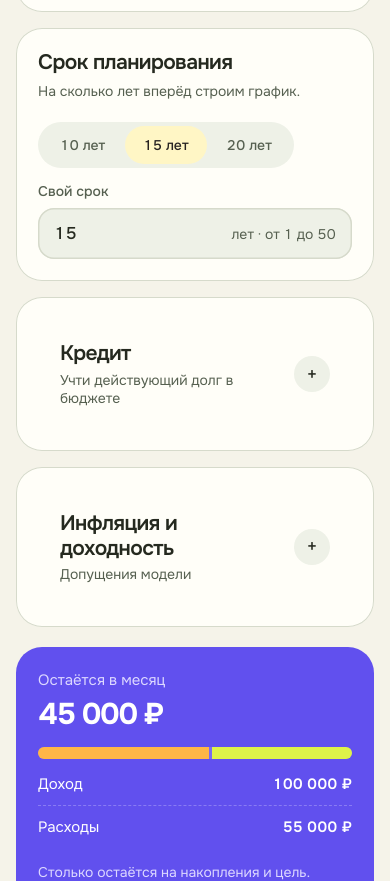
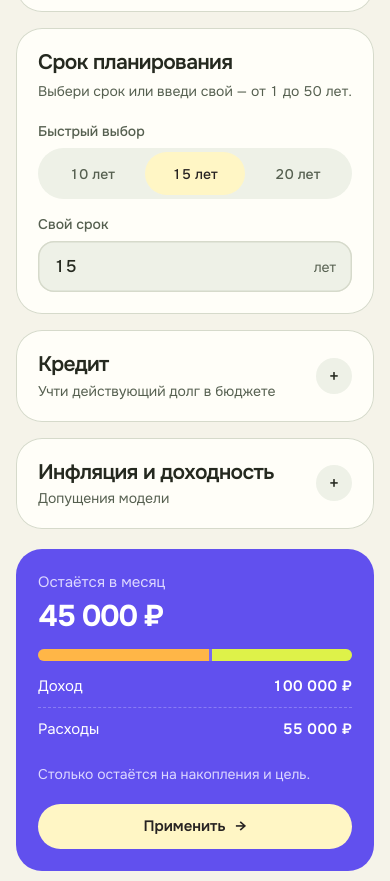
Before and after one commit to tylthecre/mathical-financial-simulator, a plain HTML site: page plan.html in a window 390 px wide. Shown: the part 2070-2951 px from the top of the page. Drawn offline with Linux system fonts and the light colour scheme.

Commit message:
Align plan fields and separate help text from inputs

```diff
--- a/css/site.css
+++ b/css/site.css
@@ -128,7 +128,7 @@ input[type=range]{width:100%;accent-color:var(--purple)}
 
 /* Форма плана */
 .form-layout{display:grid;grid-template-columns:minmax(0,1fr) 350px;gap:20px;align-items:start}
-.form-stack{display:grid;gap:16px}
+.form-stack{display:grid;grid-template-columns:minmax(0,1fr);min-width:0;gap:16px}
 .form-card h2{margin-bottom:6px}
 .form-card .sub{color:var(--muted);font-size:14px;margin:0 0 20px;line-height:1.5}
 .form-grid{display:grid;grid-template-columns:repeat(2,minmax(0,1fr));gap:16px}
@@ -141,7 +141,11 @@ input[type=range]{width:100%;accent-color:var(--purple)}
 .plus{width:36px;height:36px;border-radius:50%;background:var(--surface-2);display:grid;place-items:center;font-size:20px;flex:none;transition:transform .4s var(--ease),background .25s}
 .card-details[open] .plus{transform:rotate(45deg);background:var(--lime);color:#1b2108}
 .card-details .inner{padding:0 28px 28px;animation:page-in .45s var(--ease) both}
-.horizon-row{display:flex;gap:14px;align-items:center;flex-wrap:wrap}
+.horizon-row{display:grid;grid-template-columns:max-content minmax(0,1fr);align-items:end;gap:16px}
+.horizon-row .seg{min-height:51px}
+.assumptions>.field-note{margin-bottom:18px}
+.assumptions .form-grid{grid-template-columns:repeat(auto-fit,minmax(min(100%,180px),1fr));align-items:end}
+@media(max-width:640px){.horizon-row{grid-template-columns:minmax(0,1fr)}.horizon-row .seg button{flex:1}}
 .annual-items{margin-top:22px;padding-top:20px;border-top:1px solid var(--line)}
 .annual-items>p{margin:0 0 12px;font-size:14px;color:var(--muted)}
 .annual-item{display:flex;gap:10px;margin-bottom:10px;animation:page-in .35s var(--ease) both}
@@ -347,7 +351,7 @@ main{padding:6px 16px 60px}
 .hero-stack{padding-bottom:0}
 .hero-stack .mini{position:static;margin-top:12px;animation:none}
 .cta-band{padding:28px}
-.card-details>summary{padding:22px}.card-details .inner{padding:0 22px 22px}
+.card.card-details{padding:0}.card-details>summary{padding:22px}.card-details .inner{padding:0 22px 22px}
 .setting{flex-direction:column;align-items:flex-start;gap:14px}
 .foot{padding:26px 16px}
 .chart-control output{text-align:left}
--- a/plan.html
+++ b/plan.html
@@ -1,5 +1,5 @@
 <!doctype html>
-<html lang="ru"><head><meta charset="utf-8"><meta name="viewport" content="width=device-width, initial-scale=1"><meta name="theme-color" content="#10110f"><meta name="description" content="Укажи доходы, расходы, цель и кредит."><title>План — mathical</title><link rel="stylesheet" href="css/site.css?v=5aa393e2f477"></head><body>
+<html lang="ru"><head><meta charset="utf-8"><meta name="viewport" content="width=device-width, initial-scale=1"><meta name="theme-color" content="#10110f"><meta name="description" content="Укажи доходы, расходы, цель и кредит."><title>План — mathical</title><link rel="stylesheet" href="css/site.css?v=4e91e22dbf6d"></head><body>
 <script src="engine.js?v=3ae831b84704"></script><script src="format.js?v=553037bf80be"></script><script src="chart.js?v=2d1dda41075b"></script><script src="js/store.js?v=68a97ff8dfef"></script><script src="js/ui.js?v=78b7b41bf3a9"></script>
 <main>
 
@@ -27,16 +27,16 @@
   <section class="card surface form-card reveal"><h2>На что копим</h2><p class="sub">Цель считается в сегодняшних ценах — инфляцию добавим сами.</p>
     <div class="form-grid"><label class="field wide"><span class="lbl">Название цели</span><span class="input-wrap"><input name="goalName" maxlength="80" required></span></label><label class="field "><span class="lbl">Стоимость сегодня</span><span class="input-wrap"><input name="goal" type="number" inputmode="decimal" min="1" max="1000000000" step="1" required ><span class="unit">₽</span></span></label><label class="field "><span class="lbl">Срок цели</span><span class="input-wrap"><input name="goalYears" type="number" inputmode="decimal" min="1" max="50" step="1" required ><span class="unit">лет</span></span></label></div></section>
 
-  <section class="card surface form-card reveal"><h2>Срок планирования</h2><p class="sub">На сколько лет вперёд строим график.</p>
-    <div class="horizon-row"><div class="seg" id="years-quick" role="group" aria-label="Быстрый выбор срока"><button type="button" data-years="10">10 лет</button><button type="button" data-years="15">15 лет</button><button type="button" data-years="20">20 лет</button></div>
-    <label class="field" style="flex:1;min-width:180px"><span class="lbl">Свой срок</span><span class="input-wrap"><input name="years" type="number" inputmode="numeric" min="1" max="50" step="1" required><span class="unit">лет · от 1 до 50</span></span></label></div></section>
+  <section class="card surface form-card reveal"><h2>Срок планирования</h2><p class="sub">Выбери срок или введи свой — от 1 до 50 лет.</p>
+    <div class="horizon-row"><div class="field"><span class="lbl">Быстрый выбор</span><div class="seg" id="years-quick" role="group" aria-label="Быстрый выбор срока"><button type="button" data-years="10">10 лет</button><button type="button" data-years="15">15 лет</button><button type="button" data-years="20">20 лет</button></div></div>
+    <label class="field"><span class="lbl">Свой срок</span><span class="input-wrap"><input name="years" type="number" inputmode="numeric" min="1" max="50" step="1" required><span class="unit">лет</span></span></label></div></section>
 
   <details class="card surface card-details reveal" id="credit-card"><summary><div><h2>Кредит</h2><small>Учти действующий долг в бюджете</small></div><span class="plus" aria-hidden="true">+</span></summary>
     <div class="inner"><div class="form-grid"><label class="field "><span class="lbl">Остаток долга</span><span class="input-wrap"><input name="loanPrincipal" type="number" inputmode="decimal" min="0" max="1000000000" step="1" required ><span class="unit">₽</span></span></label><label class="field "><span class="lbl">Ставка в год</span><span class="input-wrap"><input name="loanRate" type="number" inputmode="decimal" min="0" max="100" step="0.01" required ><span class="unit">%</span></span></label><label class="field "><span class="lbl">Осталось месяцев</span><span class="input-wrap"><input name="loanMonths" type="number" inputmode="decimal" min="1" max="600" step="1" required ><span class="unit">мес.</span></span></label></div>
     <p class="field-note" style="margin-top:14px">Платёж добавится к бюджету. Не включай его повторно в другие расходы.</p></div></details>
 
   <details class="card surface card-details reveal"><summary><div><h2>Инфляция и доходность</h2><small>Допущения модели</small></div><span class="plus" aria-hidden="true">+</span></summary>
-    <div class="inner"><p class="field-note">Выбери официальный показатель или рассчитай личную корзину в разделе <a href="inflation.html">«Инфляция»</a>. Здесь можно задать своё значение.</p><div class="form-grid"><label class="field "><span class="lbl">Инфляция в год</span><span class="input-wrap"><input name="inflation" type="number" inputmode="decimal" min="0" max="30" step="0.01" required ><span class="unit">%</span></span></label><label class="field "><span class="lbl">Рост дохода в год</span><span class="input-wrap"><input name="growth" type="number" inputmode="decimal" min="-20" max="30" step="0.1" required ><span class="unit">%</span></span></label><label class="field "><span class="lbl">Доходность накоплений</span><span class="input-wrap"><input name="rate" type="number" inputmode="decimal" min="-20" max="30" step="0.1" required ><span class="unit">%</span></span></label></div></div></details>
+    <div class="inner assumptions"><p class="field-note">Выбери официальный показатель или рассчитай личную корзину в разделе <a href="inflation.html">«Инфляция»</a>. Здесь можно задать своё значение.</p><div class="form-grid"><label class="field "><span class="lbl">Инфляция в год</span><span class="input-wrap"><input name="inflation" type="number" inputmode="decimal" min="0" max="30" step="0.01" required ><span class="unit">%</span></span></label><label class="field "><span class="lbl">Рост дохода в год</span><span class="input-wrap"><input name="growth" type="number" inputmode="decimal" min="-20" max="30" step="0.1" required ><span class="unit">%</span></span></label><label class="field "><span class="lbl">Доходность накоплений</span><span class="input-wrap"><input name="rate" type="number" inputmode="decimal" min="-20" max="30" step="0.1" required ><span class="unit">%</span></span></label></div></div></details>
 </form>
 
 <aside class="summary" aria-label="Итог по бюджету">
```
Also changed, not shown: compare.html (+1 -1 lines), dist/compare.html (+7 -3 lines), dist/index.html (+7 -3 lines), dist/inflation.html (+7 -3 lines), dist/method.html (+7 -3 lines), dist/plan.html (+11 -7 lines), dist/results.html (+7 -3 lines), dist/settings.html (+7 -3 lines), index.html (+1 -1 lines), inflation.html (+1 -1 lines), method.html (+1 -1 lines), results.html (+1 -1 lines), settings.html (+1 -1 lines).
